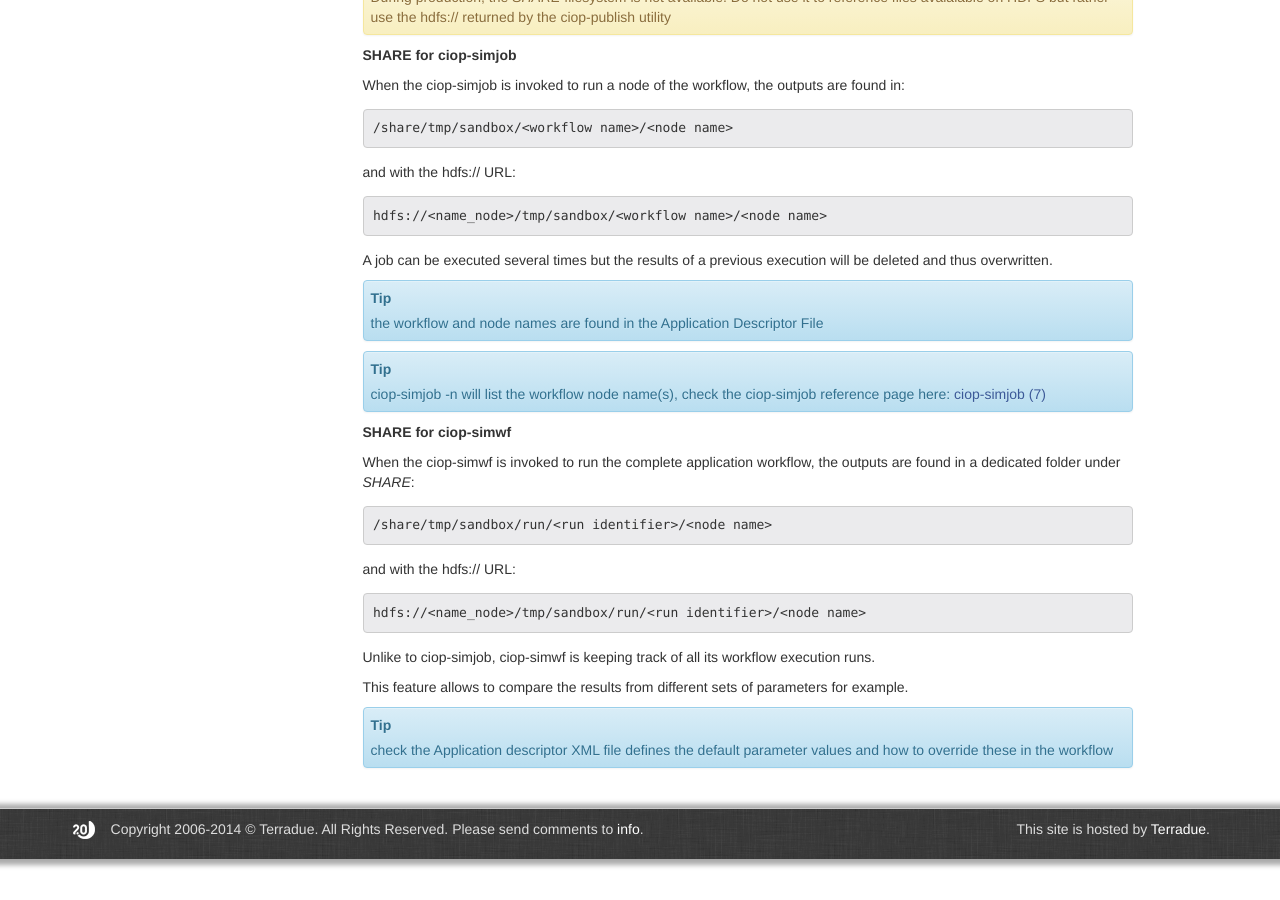
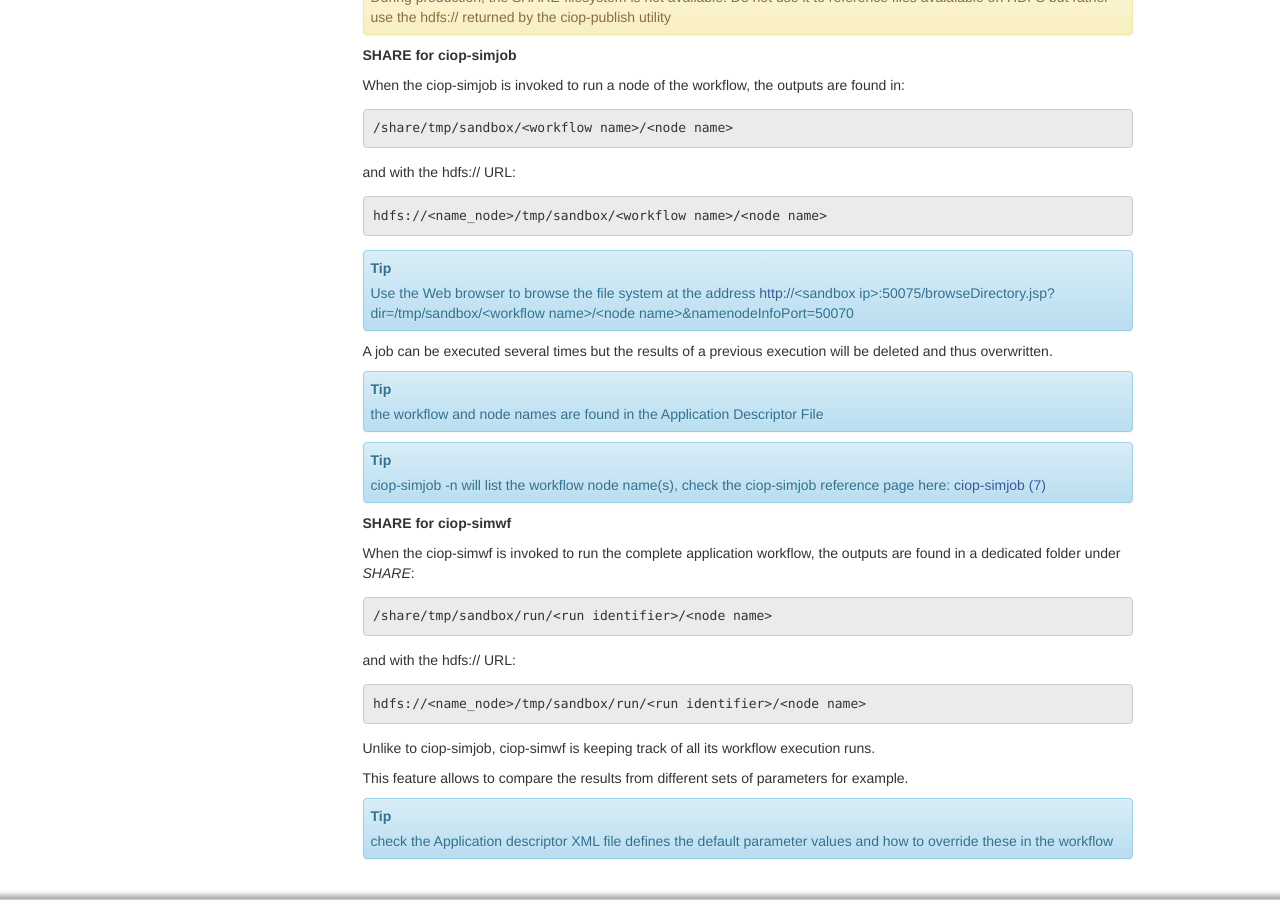
Before and after one commit to Terradue/doc-developer-sandbox, a Sphinx documentation site: the page built from source/start/principles.rst, in a window 1280 px wide and 900 px high, scrolled down 2063 px. Built offline with Sphinx 7.4.7, drawn with Linux system fonts in a browser that asks for light colours; pages that are not in the unit, such as notebooks, are missing from menus.

Commit message:
Update principles.rst

```diff
--- a/source/start/principles.rst
+++ b/source/start/principles.rst
@@ -107,6 +107,8 @@ and with the hdfs:// URL:
 
   hdfs://<name_node>/tmp/sandbox/<workflow name>/<node name>
 
+.. TIP:: Use the Web browser to browse the file system at the address http://<sandbox ip>:50075/browseDirectory.jsp?dir=/tmp/sandbox/<workflow name>/<node name>&namenodeInfoPort=50070
+
 A job can be executed several times but the results of a previous execution will be deleted and thus overwritten.
 
 .. TIP:: the workflow and node names are found in the Application Descriptor File
```
